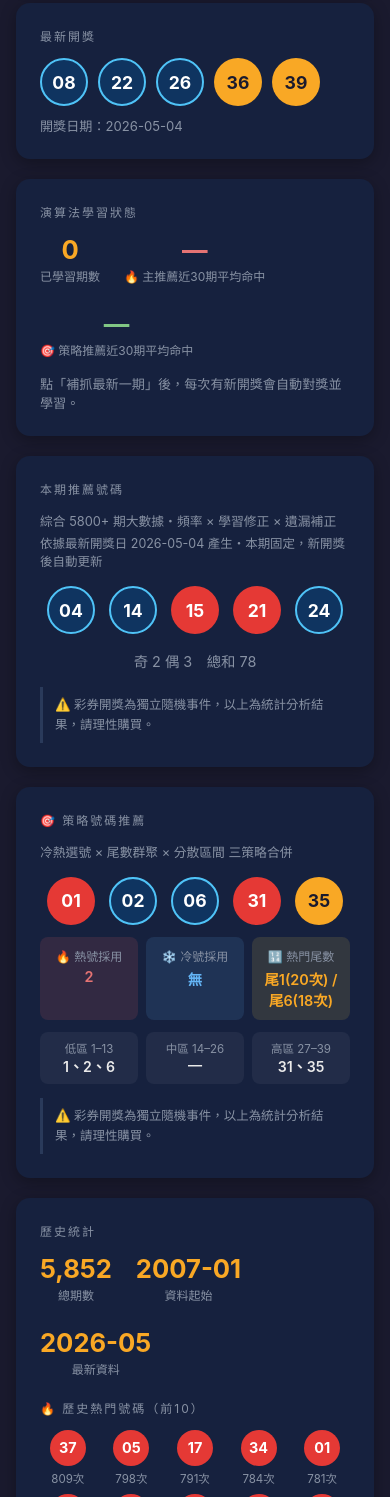
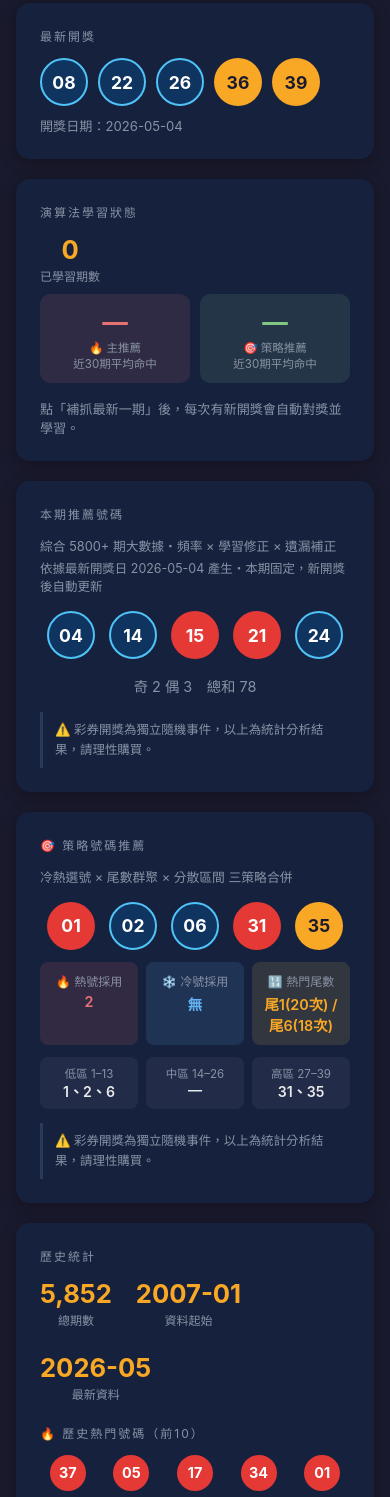
Before and after one commit to johny800222-a11y/-, a Flask app: page / in a window 390 px wide. Shown: the part 390-1887 px from the top of the page. Run offline with Flask 3, Linux system fonts and the light colour scheme; data that the repository does not hold is empty.

Commit message:
Fix learn stats: force 2-column grid for main vs strategy hit rate on mobile
Co-Authored-By: Claude Sonnet 4.6 <noreply@anthropic.com>

```diff
--- a/templates/index.html
+++ b/templates/index.html
@@ -222,18 +222,22 @@
   <!-- ── 演算法學習狀態 ── -->
   <div class="card" id="learn-card" style="display:none;">
     <div class="card-title">演算法學習狀態</div>
-    <div class="stat-row">
+    <!-- 已學習期數單獨一行 -->
+    <div class="stat-row" style="margin-bottom:10px;">
       <div class="stat-item">
         <div class="stat-num" id="learn-rounds">—</div>
         <div class="stat-lbl">已學習期數</div>
       </div>
-      <div class="stat-item">
+    </div>
+    <!-- 主推薦 vs 策略推薦 強制兩欄並排 -->
+    <div style="display:grid;grid-template-columns:1fr 1fr;gap:10px;margin-bottom:10px;">
+      <div style="background:rgba(229,115,115,.12);border-radius:10px;padding:12px;text-align:center;">
         <div class="stat-num" id="learn-prob-avg" style="color:#e57373;">—</div>
-        <div class="stat-lbl">🔥 主推薦近30期平均命中</div>
+        <div class="stat-lbl" style="font-size:.72rem;">🔥 主推薦<br>近30期平均命中</div>
       </div>
-      <div class="stat-item">
+      <div style="background:rgba(129,199,132,.12);border-radius:10px;padding:12px;text-align:center;">
         <div class="stat-num" id="learn-strategy-avg" style="color:#81c784;">—</div>
-        <div class="stat-lbl">🎯 策略推薦近30期平均命中</div>
+        <div class="stat-lbl" style="font-size:.72rem;">🎯 策略推薦<br>近30期平均命中</div>
       </div>
     </div>
     <div id="learn-history" style="margin-top:16px;"></div>
```
